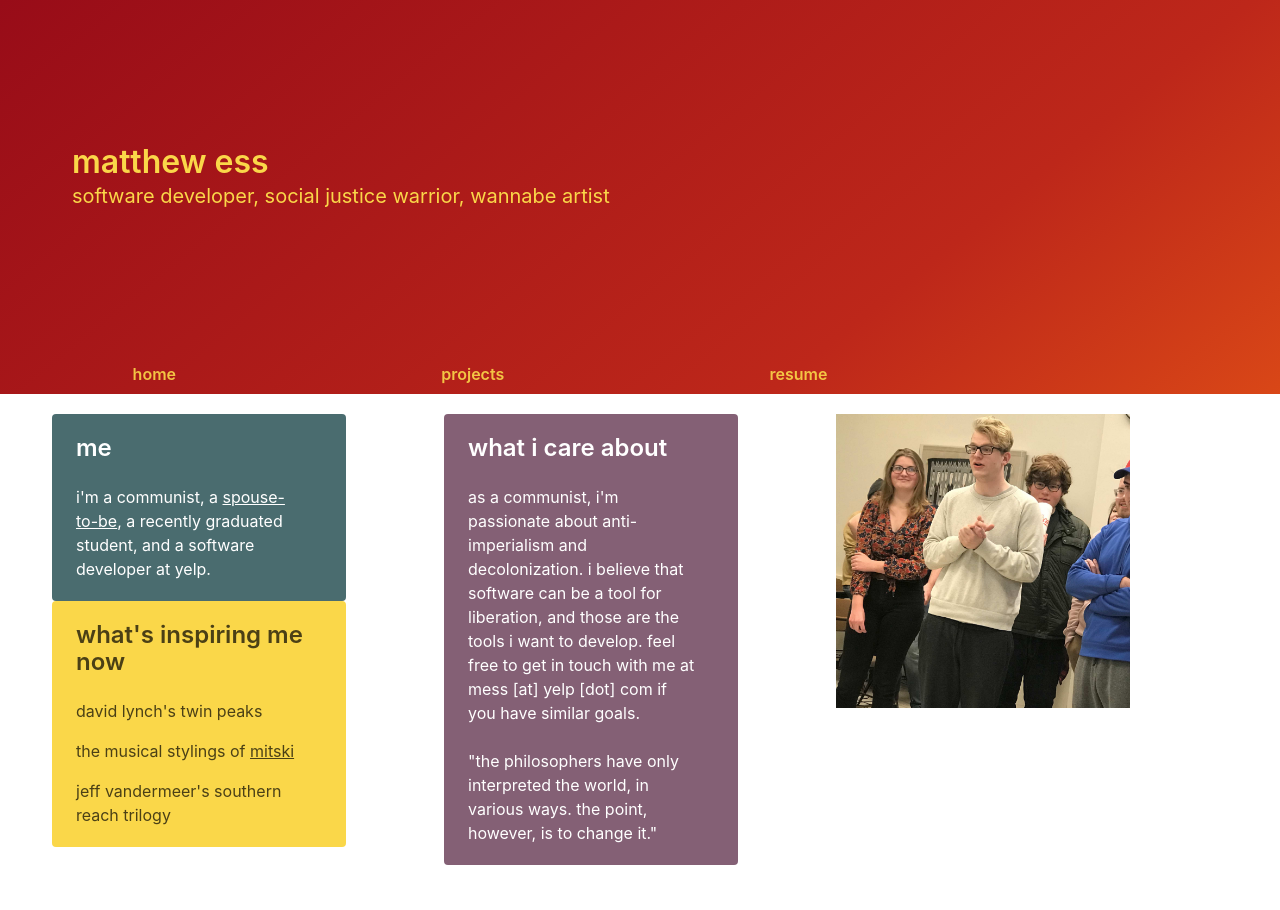
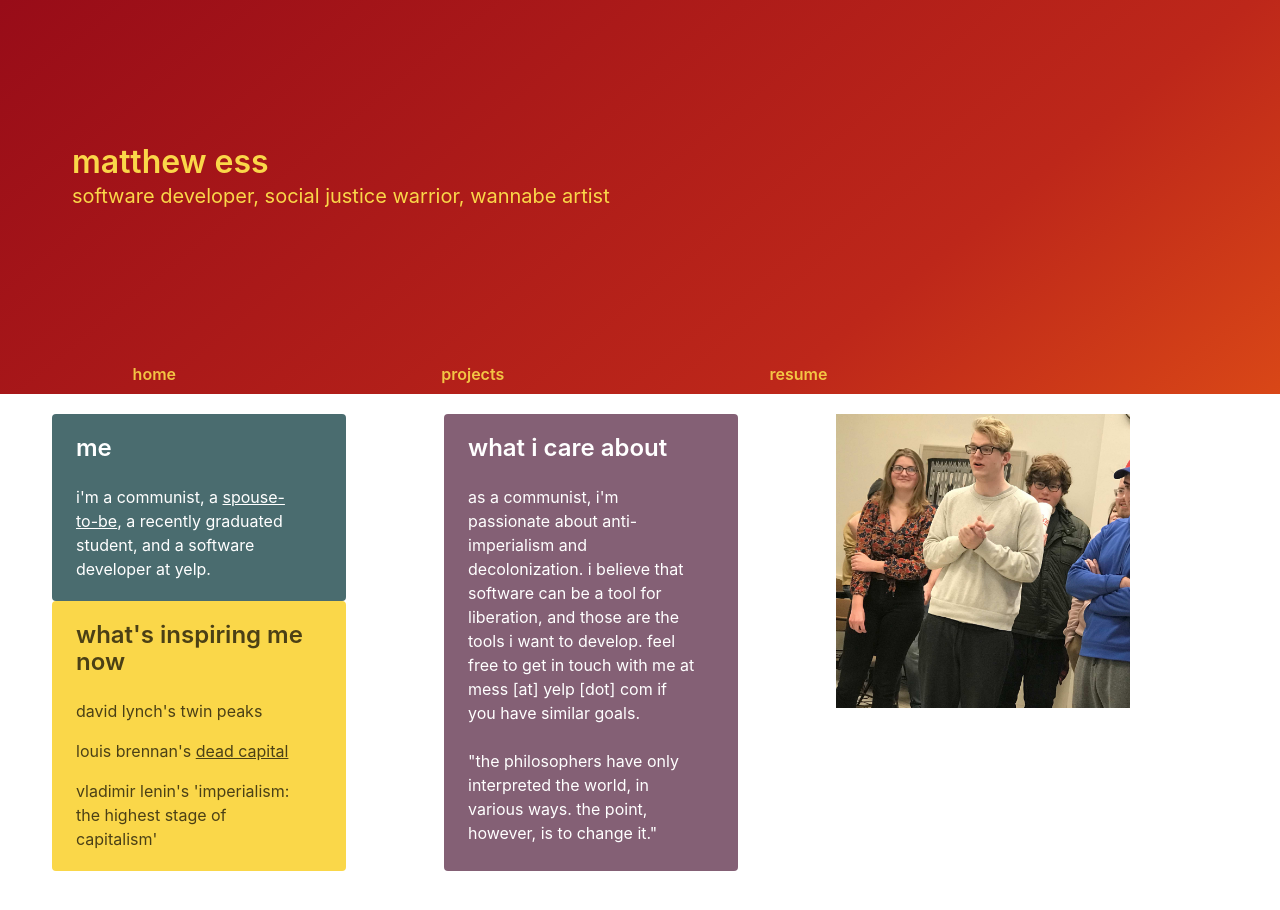
Before and after one commit to matthewess/mat.services, a Nuxt app: page / in a window 1280 px wide. Shown: the top 910 px of the page. Built offline with nearby package versions, Linux system fonts and the light colour scheme.

Commit message:
Add new art i like

```diff
--- a/pages/index.vue
+++ b/pages/index.vue
@@ -14,8 +14,8 @@
           h1.title.is-4 what's inspiring me now
           .content
             p david lynch's twin peaks
-            p the musical stylings of #[a(href='https://mitski.com/' target='_blank') mitski]
-            p jeff vandermeer's southern reach trilogy
+            p louis brennan's #[a(href='https://louisbrennan.bandcamp.com/album/dead-capital' target='_blank') dead capital]
+            p vladimir lenin's 'imperialism: the highest stage of capitalism'
     .tile.is-4
       .tile.is-9
         .notification.is-danger
```
